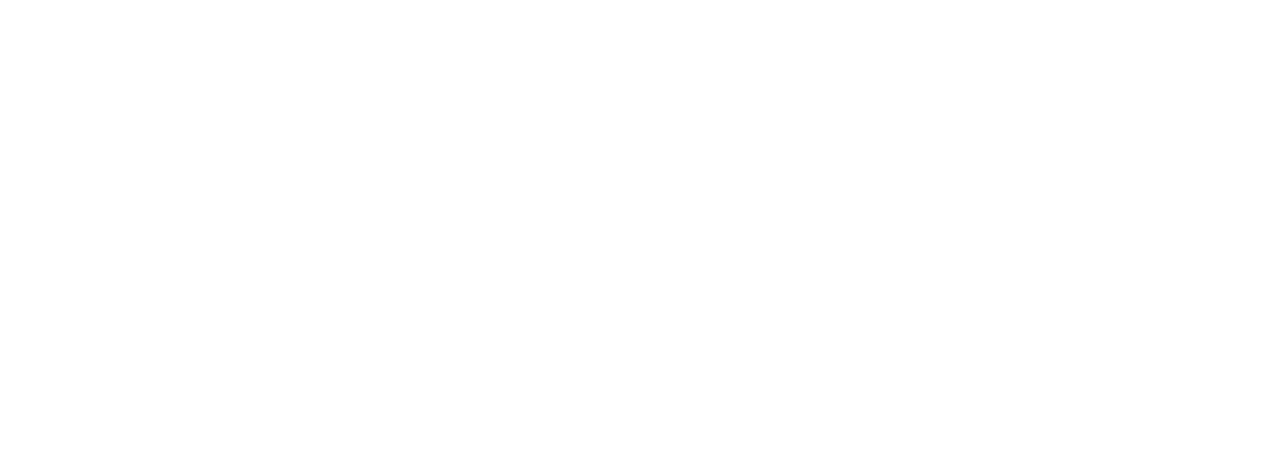
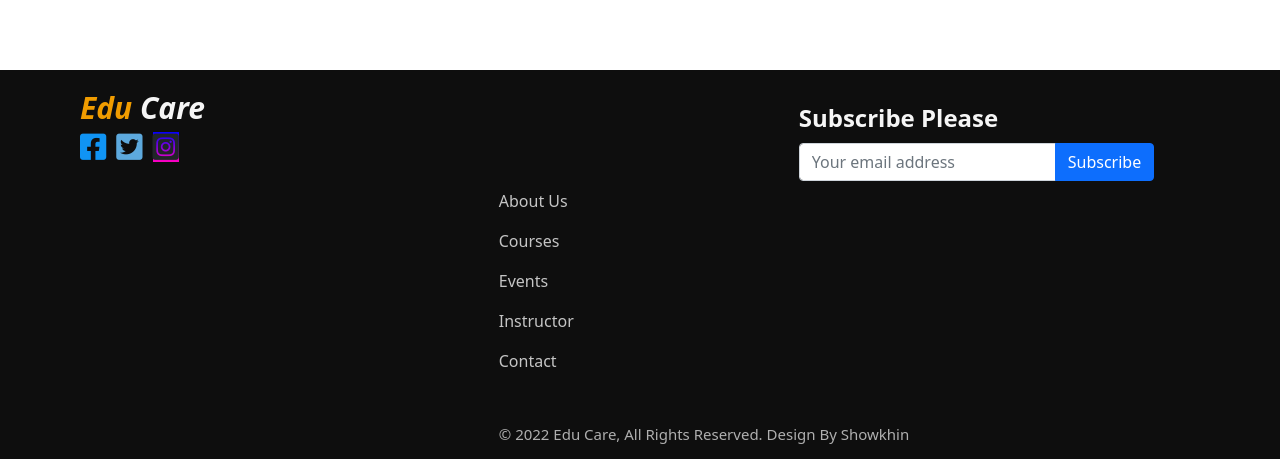
Before and after one commit to showkhin1997/edu-care, a React (Create React App) app: page / in a window 1280 px wide. Shown: the part 1891-2350 px from the top of the page. Before the commit the page ends 1851 px from the top, so only its background shows below. Built offline with nearby package versions, Linux system fonts and the light colour scheme.

Commit message:
footer added

```diff
--- a/public/index.html
+++ b/public/index.html
@@ -22,6 +22,9 @@
       work correctly both with client-side routing and a non-root public URL.
       Learn how to configure a non-root public URL by running `npm run build`.
     -->
+  <!-- Font Awesome -->
+  <link rel="stylesheet" href="https://use.fontawesome.com/releases/v5.15.4/css/all.css"
+    integrity="sha384-DyZ88mC6Up2uqS4h/KRgHuoeGwBcD4Ng9SiP4dIRy0EXTlnuz47vAwmeGwVChigm" crossorigin="anonymous">
   <title>Edu Care</title>
 </head>
 
--- a/src/App.js
+++ b/src/App.js
@@ -6,6 +6,7 @@
 import About from './components/About/About';
 import PageNotFound from './components/PageNotFound/PageNotFound';
 import Header from './components/Header/Header';
+import Footer from './components/Footer/Footer';
 
 function App() {
   return (
@@ -29,6 +30,7 @@
             <PageNotFound></PageNotFound>
           </Route>
         </Switch>
+        <Footer></Footer>
       </Router>
     </div>
   );
--- a/src/components/Banner/Banner.css
+++ b/src/components/Banner/Banner.css
@@ -1,7 +1,7 @@
 .banner-container{
     display: flex;
     background-color: rgba(241, 241, 241, 0.932);
-    padding: 30px;
+    padding: 60px;
 }
 .banner-title{
     font-size: 50px;
--- /dev/null
+++ b/src/components/Footer/Footer.css
@@ -0,0 +1,61 @@
+.footer-container{
+    background-color: rgb(14, 14, 14);
+}
+.footer-body{
+    display: flex;
+}
+.footer-body-text{
+    color: rgb(197, 197, 197);
+    margin-left: 300px;
+
+}
+.footer-body-text:hover{
+    color: rgb(73, 73, 255);
+    cursor: pointer;
+}
+.footer-title{
+    font-weight: 600;
+    font-size: 30px;
+    font-style: italic;
+    color: whitesmoke;
+    margin-left: 60px;
+    margin-top: 50px;
+    padding: 20px;
+}
+.footer-title span{
+    color: rgb(240, 156, 0);
+}
+.subscibe-input-field h4{
+    margin-top: -50px;
+    color: whitesmoke;
+    font-weight: 600;
+    margin-bottom: 10px;
+}
+.subscibe-input-field{
+    margin-left: 600px;
+}
+.copyright-text{
+   margin-top: 50px;
+   color: rgb(175, 175, 175);
+   font-size: 15px;
+   margin-left: 300px;
+}
+/* footer icon */
+.fab-icon{
+    margin-top: -50px;
+    font-size: 30px;
+    padding: 20px;
+    margin-left: 60px;
+}
+.fa-facebook-square{
+    color: rgb(16, 148, 244);
+    margin-right: 10px;
+
+}
+.fa-twitter-square{
+    color: rgb(93, 169, 221);
+    margin-right: 10px;
+}
+.fa-instagram-square{
+    background-image: linear-gradient(rgb(4, 0, 255), rgb(255, 0, 191));
+}
--- a/src/components/Footer/Footer.js
+++ b/src/components/Footer/Footer.js
@@ -1,9 +1,44 @@
+
 import React from 'react';
+import { Button, FormControl, InputGroup } from 'react-bootstrap';
+import './Footer.css';
+
 
 const Footer = () => {
     return (
-        <div>
-            <h1>This is Footer</h1>
+        <div className="footer-container">
+            <div>
+                <h1 className="footer-title"><span>Edu</span> Care</h1>
+                <div className="footer-body">
+                    <div className="fab-icon">
+                        <i class="fab fa-facebook-square"></i>
+                        <i class="fab fa-twitter-square"></i>
+                        <i class="fab fa-instagram-square"></i>
+                    </div>
+                    <div>
+                        <div className="subscibe-input-field">
+                            <h4>Subscribe Please</h4>
+                            <InputGroup className="mb-2  m-auto mt-2 ml-5">
+                                <FormControl
+                                    placeholder="Your email address"
+                                    aria-label="Recipient's username"
+                                    aria-describedby="basic-addon2"
+                                />
+                                <Button variant="primary" >
+                                    Subscribe
+                                </Button>
+                            </InputGroup>
+                        </div>
+                        <p className="footer-body-text">About Us</p>
+                        <p className="footer-body-text">Courses</p>
+                        <p className="footer-body-text">Events</p>
+                        <p className="footer-body-text">Instructor</p>
+                        <p className="footer-body-text">Contact</p>
+                        <p className="copyright-text">© 2022 Edu Care, All Rights
+                            Reserved. Design By Showkhin</p>
+                    </div>
+                </div>
+            </div>
         </div>
     );
 };
```
